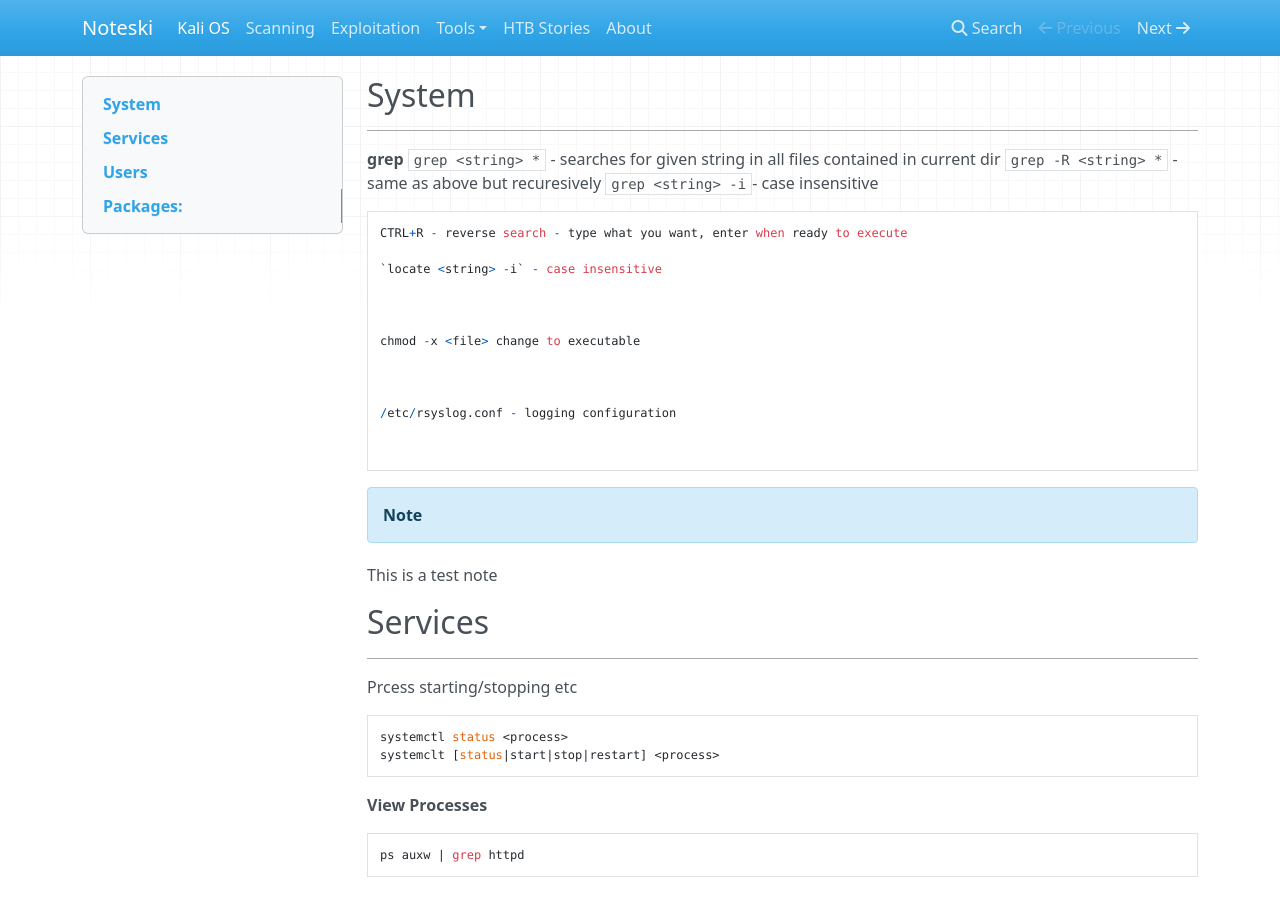
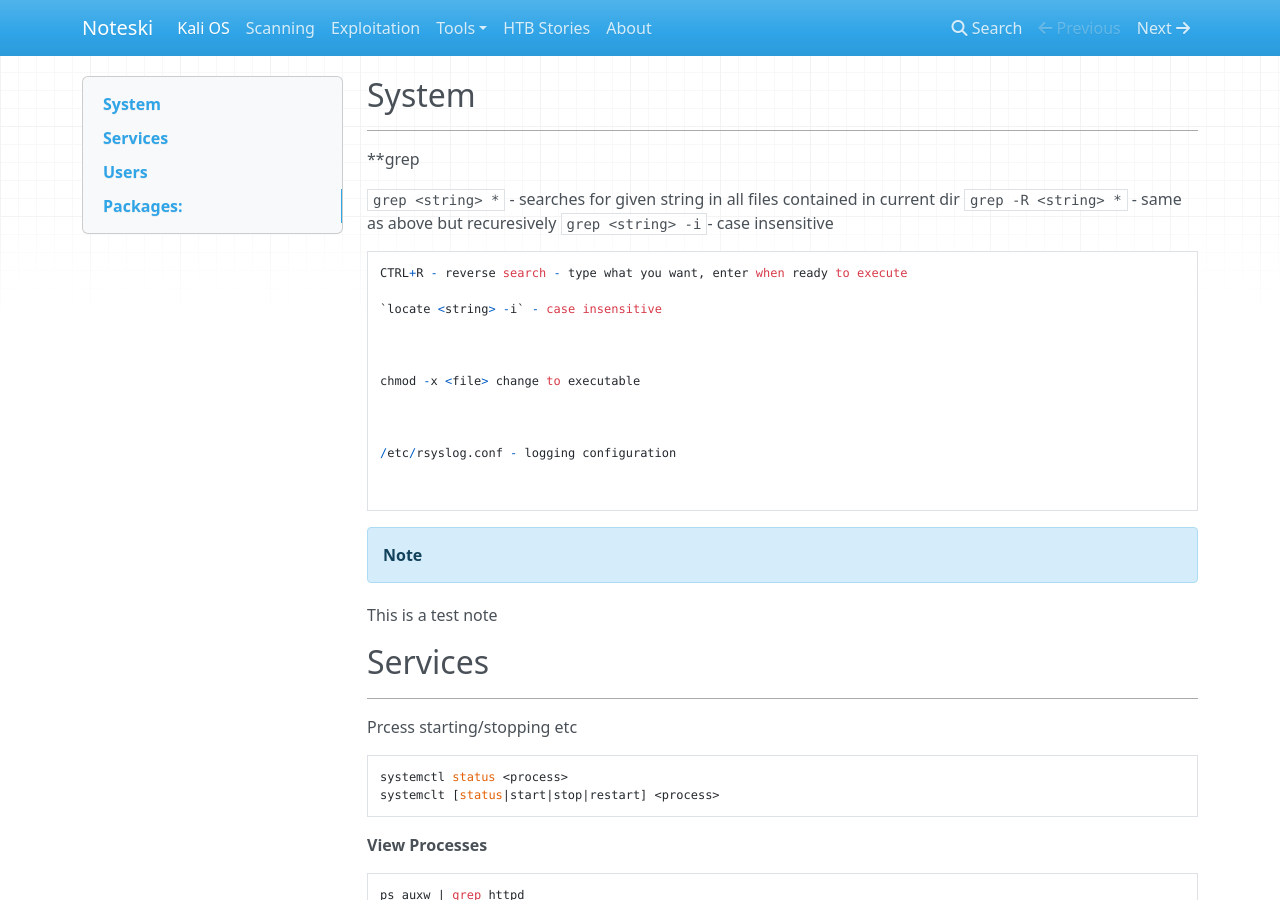
Before and after one commit to veedar/docs, an MkDocs documentation site: the page built from docs/kalios.md, in a window 1280 px wide and 900 px high. Built offline with MkDocs 1.6.1, drawn with Linux system fonts in a browser that asks for light colours; nearby versions of some CDN libraries.

```diff
--- a/docs/kalios.md
+++ b/docs/kalios.md
@@ -1,7 +1,8 @@
 ## System
 ---
 
-**grep**
+**grep
+
 `grep <string> * ` - searches for given string in all files contained in current dir
 `grep -R <string> * ` - same as above but recuresively
 `grep <string> -i `- case insensitive
```
